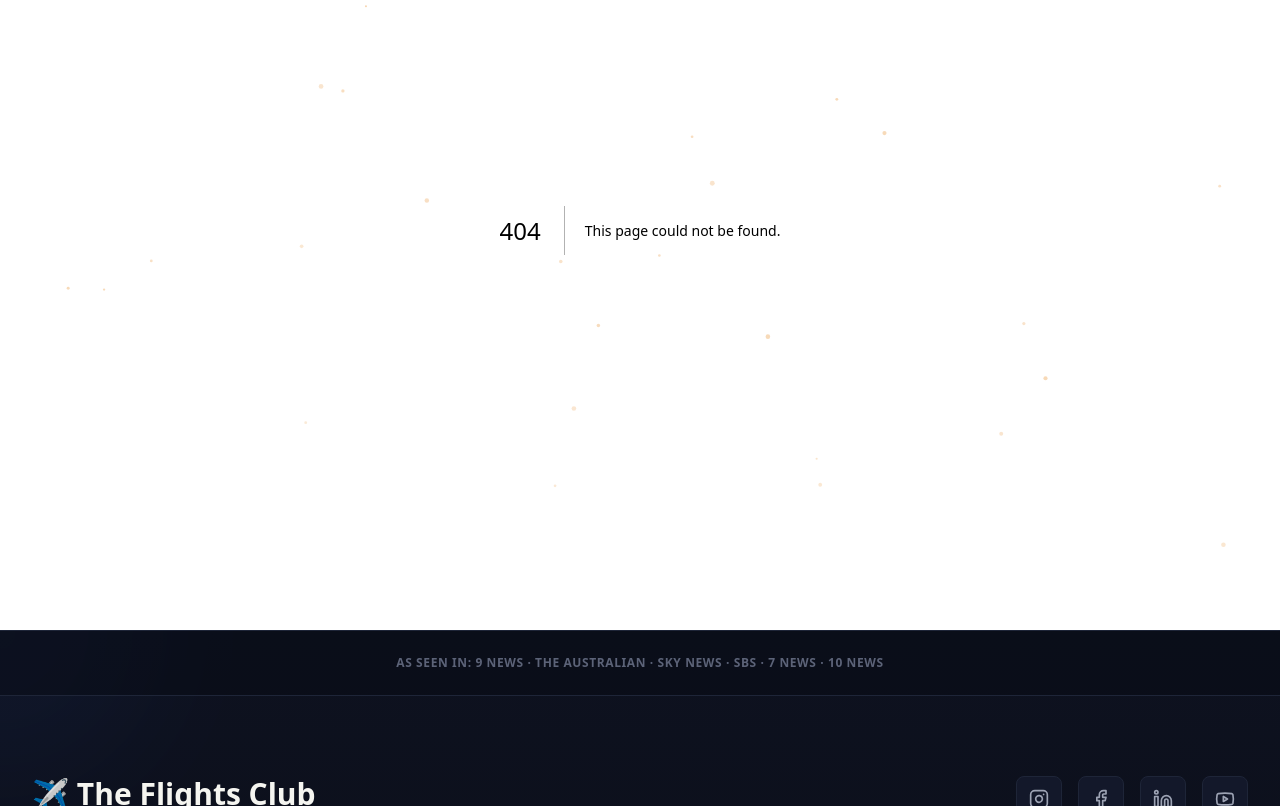
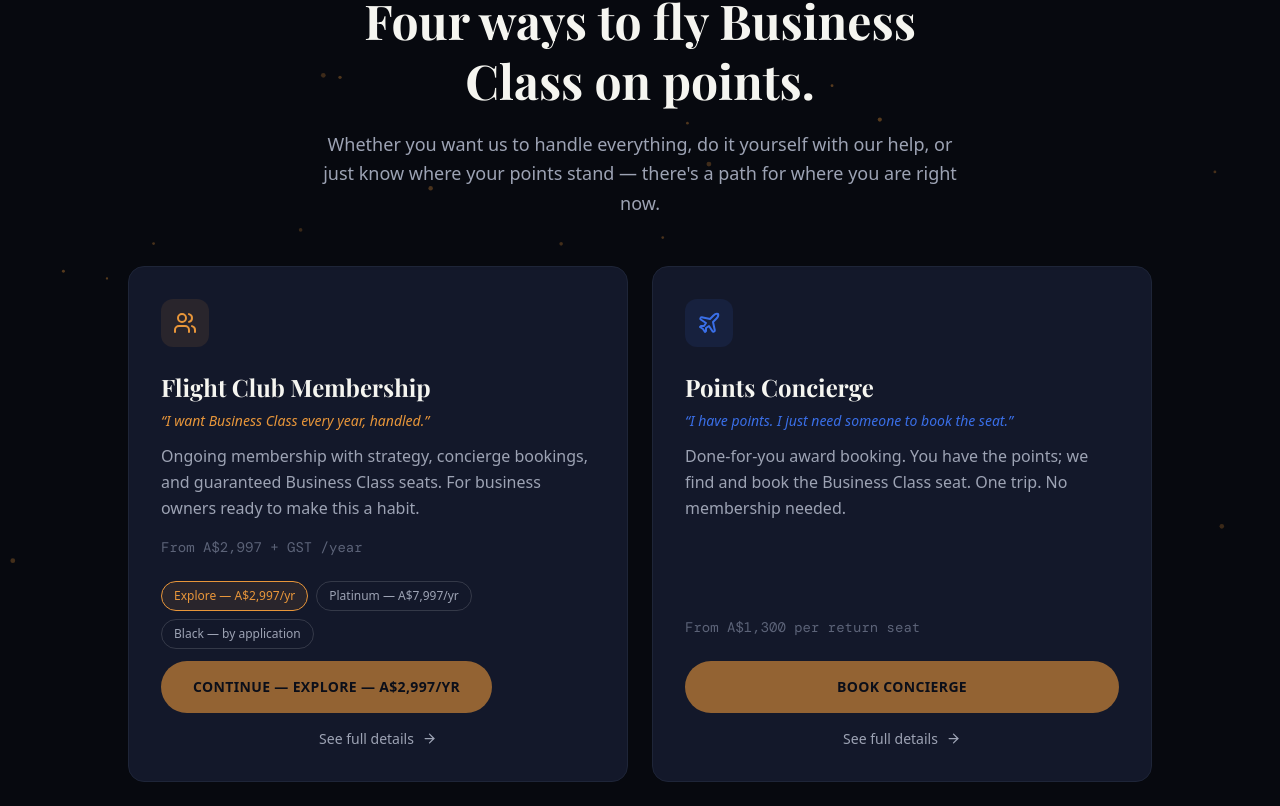
Before and after one commit to not-a-normal-org/fsb-hope-frontend, a Next.js app: page /pricing in a window 1280 px wide. Before the commit this address had no page. Shown: the part 234-1040 px from the top of the page. Built offline with nearby package versions, Linux system fonts and the light colour scheme; a web font is replaced by a local one.

Commit message:
feat: add /pricing hub page with per-card checkout
New pricing hub with product cards, one-click buy buttons and an inline
plan picker (HubCardCheckout). CheckoutButton now forwards metadata to
Stripe session metadata, and the Pricing nav entry links to /pricing.

```diff
--- /dev/null
+++ b/src/app/pricing/HubCardCheckout.tsx
@@ -0,0 +1,81 @@
+'use client';
+
+import { useState } from 'react';
+import CheckoutButton from '@/components/ui/CheckoutButton';
+import type { HubCheckoutOption } from '@/lib/types';
+
+interface HubCardCheckoutProps {
+  /** Single-price product → one-click buy */
+  checkout?: HubCheckoutOption;
+  /** Multi-price product → inline plan picker */
+  checkoutOptions?: HubCheckoutOption[];
+  accentColor: string;
+}
+
+/**
+ * The "Order" action on a /pricing hub card. Single-price products render a
+ * direct CheckoutButton; multi-price products render a compact plan picker
+ * (pills) followed by one CheckoutButton for the selected plan. Reuses the same
+ * Stripe price IDs as the dedicated pages.
+ */
+export default function HubCardCheckout({
+  checkout,
+  checkoutOptions,
+  accentColor,
+}: HubCardCheckoutProps) {
+  const [selected, setSelected] = useState(0);
+
+  // Single-price → straight to checkout
+  if (checkout) {
+    return (
+      <CheckoutButton
+        priceId={checkout.priceId}
+        mode={checkout.mode}
+        metadata={checkout.metadata}
+        label={checkout.label}
+        variant="primary"
+        className="w-full justify-center"
+      />
+    );
+  }
+
+  if (!checkoutOptions || checkoutOptions.length === 0) return null;
+
+  const active = checkoutOptions[selected];
+
+  return (
+    <div className="w-full space-y-3">
+      {/* Plan picker */}
+      <div className="flex flex-wrap gap-2">
+        {checkoutOptions.map((opt, idx) => {
+          const isActive = idx === selected;
+          return (
+            <button
+              key={opt.label}
+              type="button"
+              onClick={() => setSelected(idx)}
+              className="rounded-full border px-3 py-1.5 text-xs font-medium transition-colors duration-200"
+              style={
+                isActive
+                  ? { borderColor: accentColor, color: accentColor, backgroundColor: `${accentColor}1A` }
+                  : { borderColor: 'rgba(255,255,255,0.14)', color: '#9DA3B4' }
+              }
+            >
+              {opt.label}
+            </button>
+          );
+        })}
+      </div>
+
+      {/* Buy the selected plan */}
+      <CheckoutButton
+        priceId={active.priceId}
+        mode={active.mode}
+        metadata={active.metadata}
+        label={`Continue — ${active.label}`}
+        variant="primary"
+        className="w-full justify-center"
+      />
+    </div>
+  );
+}
--- /dev/null
+++ b/src/app/pricing/page.tsx
@@ -0,0 +1,154 @@
+import type { Metadata } from 'next';
+import Link from 'next/link';
+import { Users, Plane, FileSearch, BellRing, ArrowRight } from 'lucide-react';
+import { PRICING_HUB } from '@/lib/constants';
+import { SectionLabel } from '@/components/ui/SectionLabel';
+import { ScrollReveal } from '@/components/ui/ScrollReveal';
+import HubCardCheckout from './HubCardCheckout';
+
+export const metadata: Metadata = {
+  title: 'Pricing — The Flights Club by iFLYflat',
+  description:
+    'Four ways to fly Business Class on points: the Flights Club membership, Points Concierge, a one-off research report, or reward-seat alerts. Compare, then buy or dig into the details.',
+};
+
+const ICONS = { Users, Plane, FileSearch, BellRing } as const;
+
+// Colour the comparison cells by their leading marker.
+function cellClass(value: string): string {
+  if (value.startsWith('✓')) return 'text-emerald-400';
+  if (value.startsWith('—')) return 'text-text-muted';
+  if (value.startsWith('~')) return 'text-accent-orange';
+  return 'text-text-secondary';
+}
+
+export default function PricingPage() {
+  const { hero, cards, comparison, bottom_cta } = PRICING_HUB;
+
+  return (
+    <main className="w-full bg-bg-primary">
+      {/* Hero */}
+      <section className="pt-32 pb-12">
+        <div className="max-w-3xl mx-auto px-6 lg:px-16 text-center">
+          <SectionLabel label={hero.label} className="flex justify-center" />
+          <h1 className="text-4xl sm:text-5xl font-display font-bold text-text-primary mb-5 leading-tight">
+            {hero.title}
+          </h1>
+          <p className="text-lg text-text-secondary leading-relaxed">{hero.subtitle}</p>
+        </div>
+      </section>
+
+      {/* Self-selection cards — Order + Details */}
+      <section className="pb-16">
+        <div className="max-w-6xl mx-auto px-6 lg:px-16">
+          <div className="grid gap-6 lg:grid-cols-2">
+            {cards.map((card, idx) => {
+              const Icon = ICONS[card.icon as keyof typeof ICONS] ?? Users;
+              return (
+                <ScrollReveal key={card.id} delay={idx * 0.06}>
+                  <div className="flex h-full flex-col rounded-2xl border border-border-subtle bg-bg-card p-8">
+                    <div
+                      className="mb-6 flex h-12 w-12 items-center justify-center rounded-xl"
+                      style={{ backgroundColor: `${card.accent_color}1A`, color: card.accent_color }}
+                    >
+                      <Icon size={24} />
+                    </div>
+
+                    <h2 className="mb-2 text-2xl font-display font-bold text-text-primary">
+                      {card.name}
+                    </h2>
+                    <p className="mb-3 text-sm italic" style={{ color: card.accent_color }}>
+                      &ldquo;{card.tagline}&rdquo;
+                    </p>
+                    <p className="mb-4 flex-grow text-text-secondary leading-relaxed">
+                      {card.description}
+                    </p>
+                    <p className="mb-6 font-mono text-sm text-text-muted">{card.price_line}</p>
+
+                    {/* Order */}
+                    <HubCardCheckout
+                      checkout={card.checkout}
+                      checkoutOptions={card.checkoutOptions}
+                      accentColor={card.accent_color}
+                    />
+
+                    {/* Details */}
+                    <Link
+                      href={card.href}
+                      className="group mt-4 inline-flex items-center justify-center gap-2 text-sm font-medium text-text-secondary transition-colors hover:text-accent-orange"
+                    >
+                      See full details
+                      <ArrowRight
+                        size={15}
+                        className="transition-transform duration-300 group-hover:translate-x-1"
+                      />
+                    </Link>
+                  </div>
+                </ScrollReveal>
+              );
+            })}
+          </div>
+        </div>
+      </section>
+
+      {/* Comparison table */}
+      <section className="pb-20">
+        <div className="max-w-6xl mx-auto px-6 lg:px-16">
+          <ScrollReveal>
+            <h2 className="mb-8 text-center text-2xl font-display font-bold text-text-primary">
+              Compare at a glance
+            </h2>
+            <div className="overflow-x-auto rounded-2xl border border-border-subtle">
+              <table className="w-full min-w-[720px] border-collapse text-sm">
+                <thead>
+                  <tr className="bg-bg-secondary">
+                    <th className="px-4 py-3 text-left text-xs font-bold uppercase tracking-wider text-text-muted">
+                      Feature
+                    </th>
+                    {['Flight Club', 'Concierge', 'Research', 'Alerts'].map((c) => (
+                      <th
+                        key={c}
+                        className="px-4 py-3 text-left text-xs font-bold uppercase tracking-wider text-text-muted"
+                      >
+                        {c}
+                      </th>
+                    ))}
+                  </tr>
+                </thead>
+                <tbody>
+                  {comparison.map((row) => (
+                    <tr key={row.feature} className="border-t border-border-subtle/60">
+                      <td className="px-4 py-3 font-semibold text-text-primary">{row.feature}</td>
+                      <td className={`px-4 py-3 ${cellClass(row.flightClub)}`}>{row.flightClub}</td>
+                      <td className={`px-4 py-3 ${cellClass(row.concierge)}`}>{row.concierge}</td>
+                      <td className={`px-4 py-3 ${cellClass(row.research)}`}>{row.research}</td>
+                      <td className={`px-4 py-3 ${cellClass(row.alerts)}`}>{row.alerts}</td>
+                    </tr>
+                  ))}
+                </tbody>
+              </table>
+            </div>
+          </ScrollReveal>
+        </div>
+      </section>
+
+      {/* Bottom CTA */}
+      <section className="pb-28">
+        <div className="max-w-2xl mx-auto px-6 lg:px-16 text-center">
+          <ScrollReveal>
+            <h2 className="mb-4 text-3xl font-display font-bold text-text-primary">
+              {bottom_cta.headline}
+            </h2>
+            <p className="mb-8 text-text-secondary leading-relaxed">{bottom_cta.body}</p>
+            <Link
+              href={bottom_cta.cta_href}
+              className="inline-block rounded-full bg-accent-orange px-8 py-4 font-semibold text-bg-primary transition-colors duration-300 hover:bg-accent-orange-light"
+            >
+              {bottom_cta.cta_label}
+            </Link>
+          </ScrollReveal>
+        </div>
+      </section>
+    </main>
+  );
+}
--- a/src/components/layout/Navbar.tsx
+++ b/src/components/layout/Navbar.tsx
@@ -52,7 +52,12 @@ export default function Navbar() {
                       onMouseEnter={() => setOpenDropdown(link.label)}
                       onMouseLeave={() => setOpenDropdown(null)}
                     >
-                      <button className="flex items-center space-x-1 whitespace-nowrap text-text-secondary hover:text-accent-orange transition-colors duration-300 text-sm py-2 px-3 rounded-lg hover:bg-bg-secondary/30">
+                      <Link
+                        href={link.href}
+                        target={link.external ? '_blank' : undefined}
+                        rel={link.external ? 'noopener noreferrer' : undefined}
+                        className="flex items-center space-x-1 whitespace-nowrap text-text-secondary hover:text-accent-orange transition-colors duration-300 text-sm py-2 px-3 rounded-lg hover:bg-bg-secondary/30"
+                      >
                         <span>{link.label}</span>
                         <ChevronDown
                           size={16}
@@ -60,7 +65,7 @@ export default function Navbar() {
                             isOpen ? 'rotate-180' : ''
                           }`}
                         />
-                      </button>
+                      </Link>
 
                       {/* Dropdown Menu */}
                       <AnimatePresence>
--- a/src/components/ui/CheckoutButton.tsx
+++ b/src/components/ui/CheckoutButton.tsx
@@ -13,6 +13,8 @@ interface CheckoutButtonProps {
   variant?: 'primary' | 'secondary' | 'ghost';
   className?: string;
   customerEmail?: string;
+  /** Forwarded to Stripe as session metadata (e.g. { product_key: 'research' }) */
+  metadata?: Record<string, string>;
 }
 
 // ── Variant styles ─────────────────────────────────────────────────────────────
@@ -35,6 +37,7 @@ export default function CheckoutButton({
   variant = 'primary',
   className = '',
   customerEmail,
+  metadata,
 }: CheckoutButtonProps) {
   const [loading, setLoading] = useState(false);
   const [error,   setError]   = useState<string | null>(null);
@@ -48,7 +51,7 @@ export default function CheckoutButton({
       const res = await fetch('/api/checkout', {
         method: 'POST',
         headers: { 'Content-Type': 'application/json' },
-        body: JSON.stringify({ priceId, mode, customerEmail }),
+        body: JSON.stringify({ priceId, mode, customerEmail, metadata }),
       });
 
       const json = await res.json();
```
